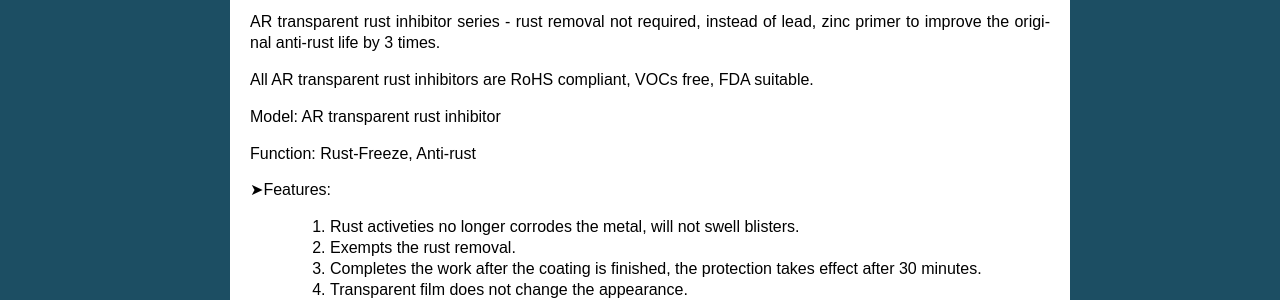
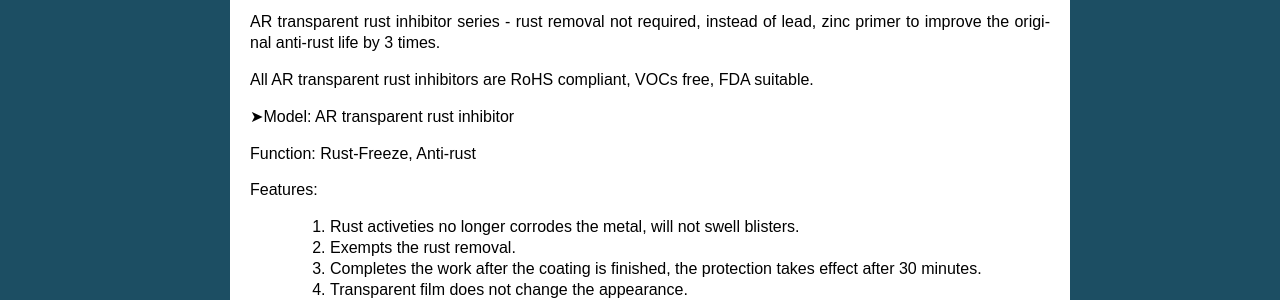
Before and after one commit to rexiap/neusauber, a Sphinx documentation site: the page built from docs/index.rst, in a window 1280 px wide. Shown: the part 414-714 px from the top of the page. Built offline with Sphinx 7.4.7, drawn with Linux system fonts in a browser that asks for light colours; some of the changed lines change nothing that is shown.

Commit message:
Google Docs reST Editor@2018-3-5 17:2:56

```diff
--- a/docs/index.rst
+++ b/docs/index.rst
@@ -34,11 +34,11 @@
 
 All AR transparent rust inhibitors are RoHS compliant, VOCs free, FDA suitable.
 
-Model: AR transparent rust inhibitor
+➤Model: AR transparent rust inhibitor
 
 Function: Rust-Freeze, Anti-rust
 
-➤Features:
+Features:
 
   1. Rust activeties no longer corrodes the metal, will not swell blisters.
 
```
